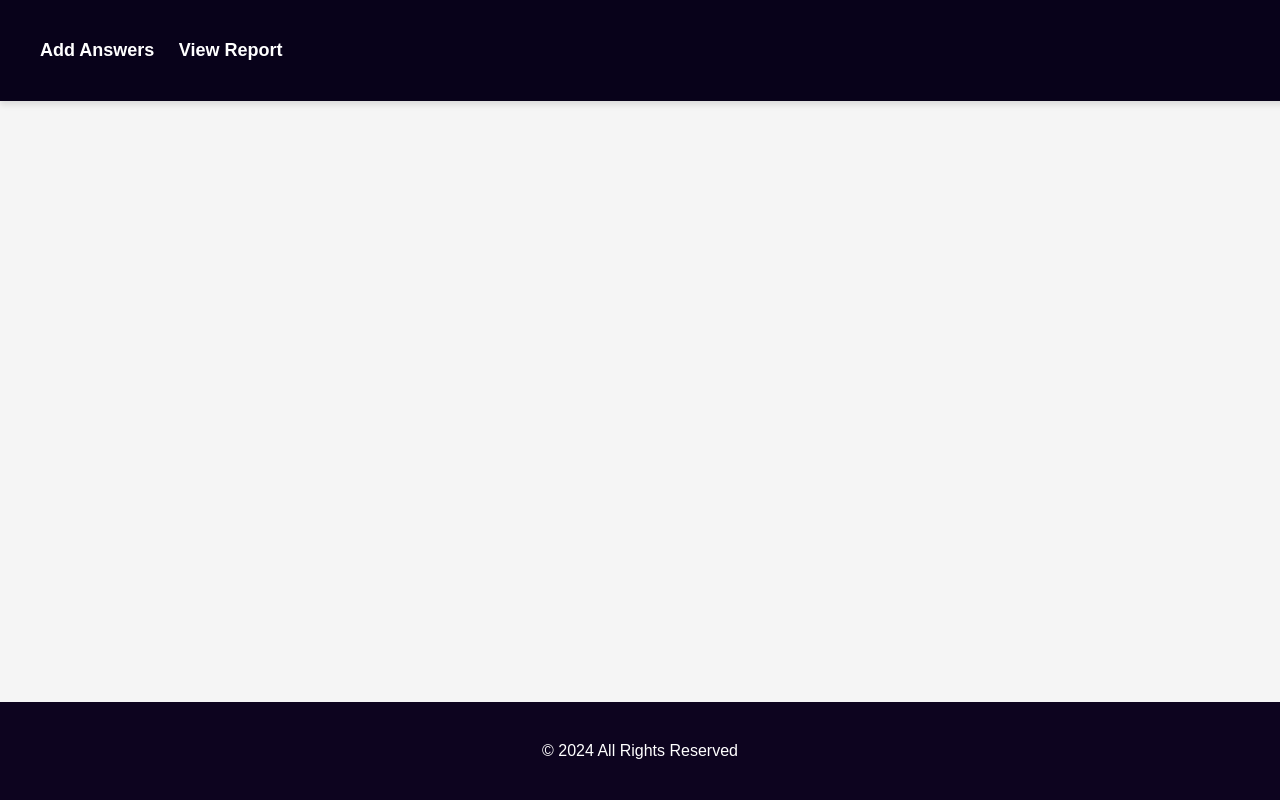
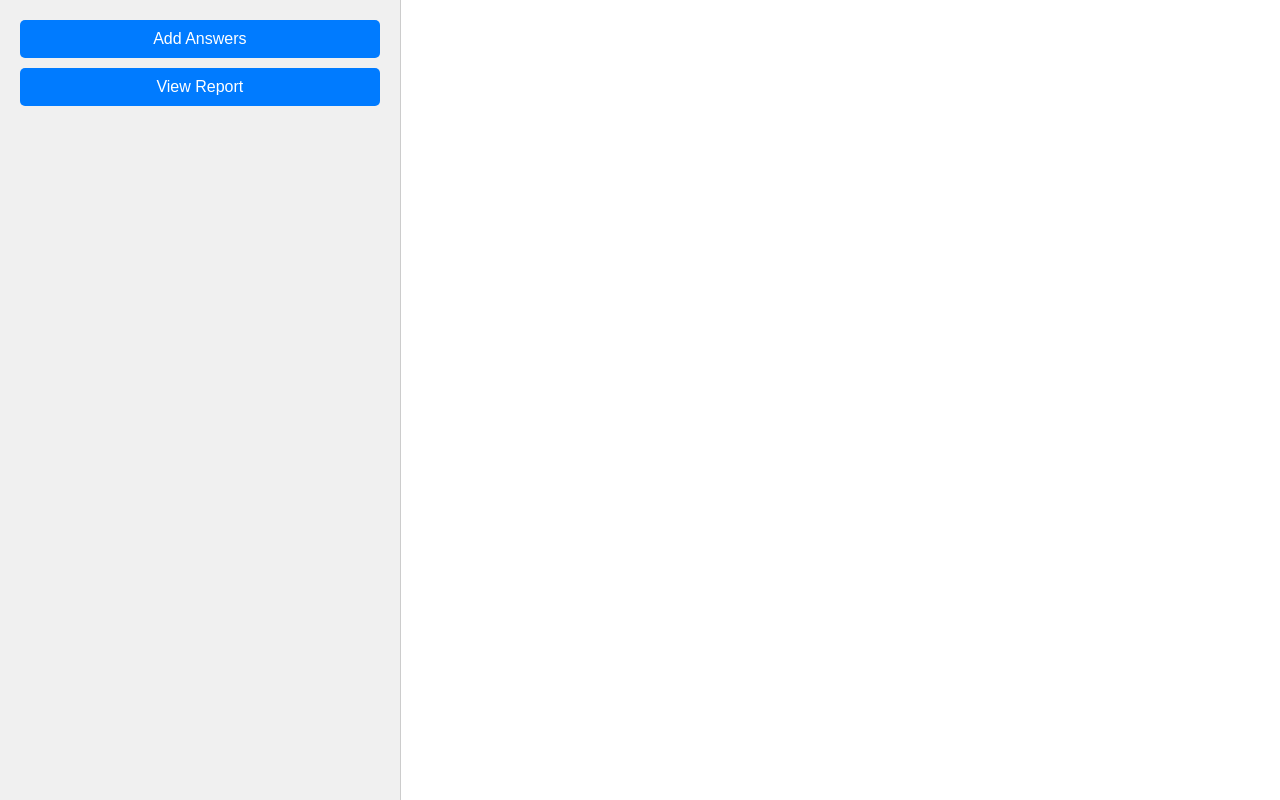
Before and after one commit to Bornface-Sonye/PEACE, a Django app: template peace/templates/interrogator_dashboard.html in a window 1280 px wide. Run offline with Django 3.2, Linux system fonts and the light colour scheme; the template is opened without the code that fills it, so the values that code supplies are empty.

Commit message:
Interrogator dashboard modified successfully

```diff
--- a/peace/templates/interrogator_dashboard.html
+++ b/peace/templates/interrogator_dashboard.html
@@ -1,17 +1,84 @@
 {% extends 'base.html' %}
 
 {% block content %}
-    <header>
-        <nav>
-            <ul>
-                <li><a href="{% url 'answer' %}">Add Answers</a></li>
-                <li><a href="{% url 'report' %}">View  Report</a></li>
-            </ul>
-        </nav>
-    </header>
-    <footer>
-        <p>&copy; 2024 All Rights Reserved</p>
-    </footer>
+    <div id="container">
+        <div id="left">
+            <button id="button1">Add Answers</button>
+            <button id="button2">View Report</button>
+        </div>
+        <div id="right">
+            <!-- Content will be loaded here -->
+        </div>
+    </div>
 
-    <a href="#home" id="back-to-top" title="Back to Top">&uarr;</a>
+    <style>
+        body {
+            font-family: Arial, sans-serif;
+            margin: 0;
+            padding: 0;
+        }
+
+        #container {
+            display: flex;
+            height: 100vh;
+        }
+
+        #left {
+            width: 30%;
+            padding: 20px;
+            background-color: #f0f0f0;
+            border-right: 1px solid #ccc;
+            color: #333;
+        }
+
+        #right {
+            width: 70%;
+            padding: 20px;
+            background-color: #ffffff;
+            color: #555;
+        }
+
+        button {
+            display: block;
+            width: 100%;
+            padding: 10px;
+            margin-bottom: 10px;
+            border: none;
+            border-radius: 5px;
+            background-color: #007bff;
+            color: #fff;
+            font-size: 16px;
+            cursor: pointer;
+            transition: background-color 0.3s;
+        }
+
+        button:hover {
+            background-color: #0056b3;
+        }
+    </style>
+
+    <script>
+        document.addEventListener("DOMContentLoaded", function() {
+            var button1 = document.getElementById("button1");
+            var button2 = document.getElementById("button2");
+            var rightDiv = document.getElementById("right");
+
+            function loadContent(url) {
+                fetch(url)
+                    .then(response => response.text())
+                    .then(data => {
+                        rightDiv.innerHTML = data;
+                    })
+                    .catch(error => console.error('Error fetching content:', error));
+            }
+
+            button1.addEventListener("click", function() {
+                loadContent("{% url 'answer' %}");
+            });
+
+            button2.addEventListener("click", function() {
+                loadContent("{% url 'report' %}");
+            });
+        });
+    </script>
 {% endblock %}
--- a/peace/views.py
+++ b/peace/views.py
@@ -218,8 +218,9 @@ class InterrogatorReportView(View):
 
         email_address = request.POST.get('email_address')
         try:
-            testification = SuspectTestification.objects.get(email_address=email_address)
-            suspect = Suspect.objects.get(email_address=email_address)
+            testification = SuspectTestification.objects.filter(email_address=email_address).first()
+            suspect = Suspect.objects.filter(email_address=email_address).first()
+
         except SuspectTestification.DoesNotExist:
             return render(request, 'interrogator_error.html')
 
```
Also changed, not shown: db.sqlite3.
